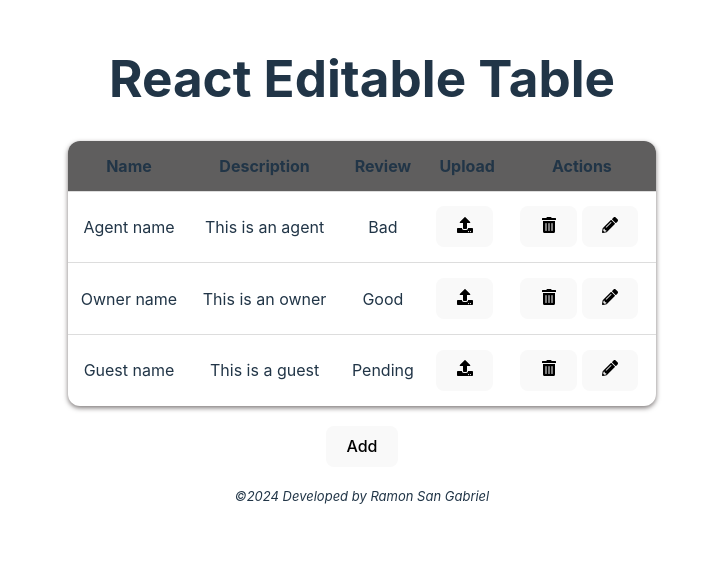
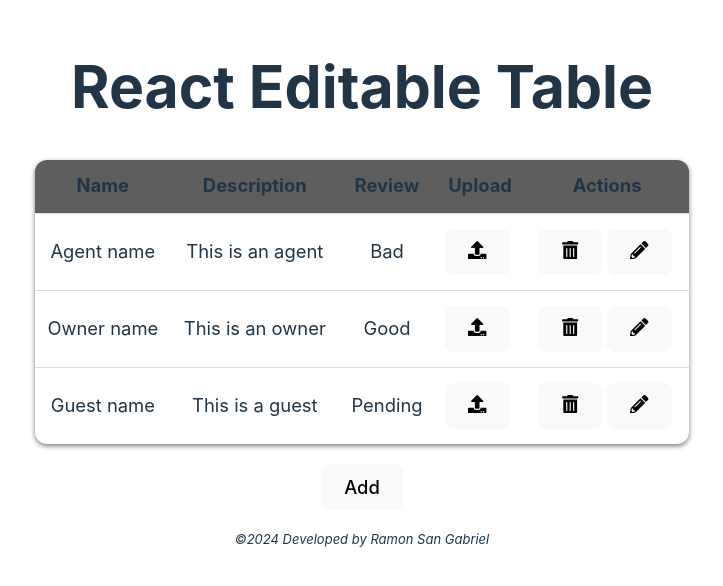
Before and after one commit to RamonSanGabriel/edit-table, a React (Vite) app: page / in a window 1280 px wide. Shown: the top 586 px of the page, without its empty margins (278-1001 px from the left). Built offline with nearby package versions, Linux system fonts and the light colour scheme.

Commit message:
clamp font size

```diff
--- a/src/index.css
+++ b/src/index.css
@@ -26,6 +26,8 @@ body {
   margin: 0;
   display: flex;
   place-items: center;
+  font-size: 1rem;
+  font-size: clamp(1rem, 0.95rem + 0.25vw, 1.25rem);
   /* min-width: 320px; */
   /* min-height: 100vh; */
 }
```
